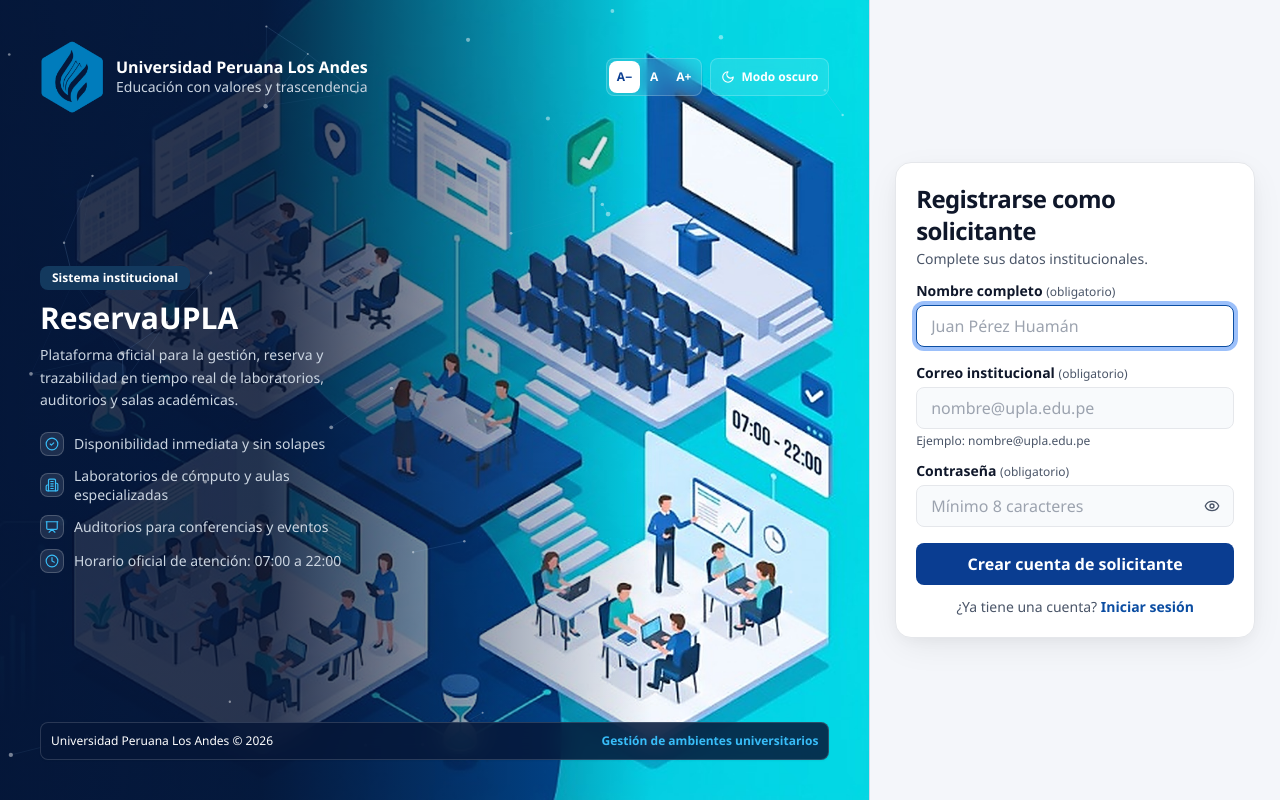
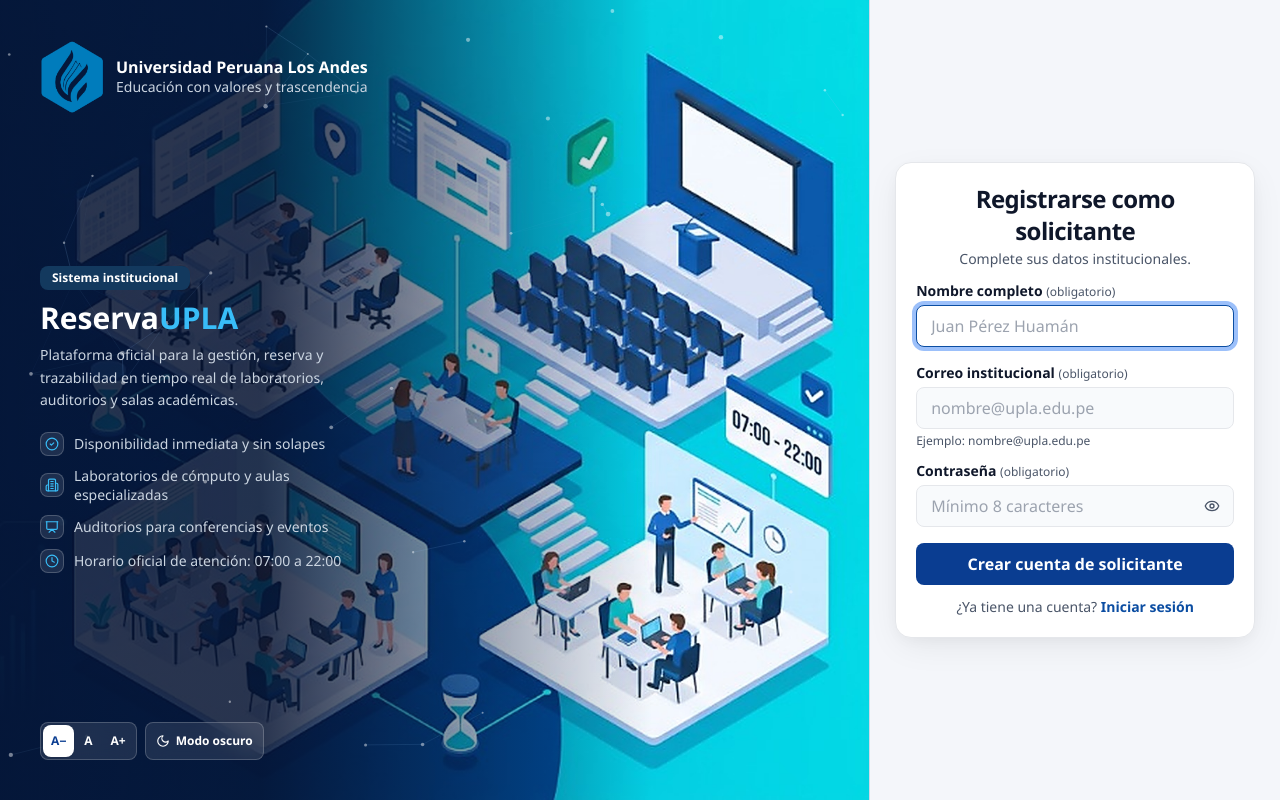
Before and after one commit to Alfonso0712/ReservaUPLA, a React (Vite) app in the folder frontend/: page /registro in a window 1280 px wide. Built offline with nearby package versions, Linux system fonts and the light colour scheme.

Commit message:
style(frontend): centrar encabezado registro, destacar upla y reubicar accesibilidad al pie

```diff
--- a/frontend/src/layouts/LayoutAutenticacion.jsx
+++ b/frontend/src/layouts/LayoutAutenticacion.jsx
@@ -34,9 +34,6 @@ export default function LayoutAutenticacion({ children }) {
               <p className="text-sm text-lateral-texto">Educación con valores y trascendencia</p>
             </div>
           </div>
-          <div className="flex items-center gap-2">
-            <ControlTamanoFuente mimetizado /><ConmutadorTema mimetizado />
-          </div>
         </div>
 
         <div className="relative z-10 max-w-[340px] my-auto py-4 space-y-4">
@@ -44,7 +41,9 @@ export default function LayoutAutenticacion({ children }) {
             <span className="inline-block px-3 py-1 mb-2.5 rounded-control bg-lateral-activo-fondo text-xs font-semibold text-sobre-primario">
               Sistema institucional
             </span>
-            <p className="text-2xl sm:text-3xl font-bold text-sobre-primario mb-2">ReservaUPLA</p>
+            <p className="text-2xl sm:text-3xl font-bold text-sobre-primario mb-2">
+              Reserva<span className="text-acento-sobre-oscuro">UPLA</span>
+            </p>
             <p className="text-sm text-lateral-texto leading-relaxed">
               Plataforma oficial para la gestión, reserva y trazabilidad en tiempo real de laboratorios, auditorios y salas académicas.
             </p>
@@ -61,9 +60,8 @@ export default function LayoutAutenticacion({ children }) {
           </ul>
         </div>
 
-        <div className="relative z-10 hidden sm:flex items-center justify-between text-xs text-white p-2.5 rounded-control bg-[#071738]/85 border border-white/15 backdrop-blur-md shadow-sm">
-          <span>Universidad Peruana Los Andes © 2026</span>
-          <span className="font-semibold text-acento-sobre-oscuro">Gestión de ambientes universitarios</span>
+        <div className="relative z-10 flex items-center gap-2">
+          <ControlTamanoFuente mimetizado /><ConmutadorTema mimetizado />
         </div>
       </aside>
 
--- a/frontend/src/pages/RegistroSolicitante.jsx
+++ b/frontend/src/pages/RegistroSolicitante.jsx
@@ -45,11 +45,11 @@ export default function RegistroSolicitante() {
   if (registrado) {
     return (
       <div className="w-full max-w-[360px] mx-auto p-4 sm:p-5 rounded-2xl border border-borde/70 bg-superficie text-texto shadow-[0_10px_35px_-5px_rgba(0,0,0,0.08),0_4px_15px_-3px_rgba(0,0,0,0.04)] dark:shadow-[0_10px_35px_-5px_rgba(0,0,0,0.4)] space-y-3">
-        <h1 ref={refExito} tabIndex={-1} className="text-2xl font-bold text-texto outline-none">
+        <h1 ref={refExito} tabIndex={-1} className="text-xl sm:text-2xl font-bold text-texto text-center outline-none">
           {MENSAJES.REGISTRO_EXITOSO_TITULO}
         </h1>
-        <AlertMessage variante="exito" rol="status" mensaje={MENSAJES.REGISTRO_EXITOSO_DETALLE} />
-        <Link to={RUTAS.INGRESAR} className="min-h-control px-4 py-2.5 rounded-control bg-primario text-sobre-primario font-semibold inline-flex items-center justify-center w-full no-underline">
+        <AlertMessage variante="exito" rol="status" mensaje={MENSAJES.REGISTRO_EXITOSO_DETALLE} compacto />
+        <Link to={RUTAS.INGRESAR} className="min-h-control px-4 py-2.5 rounded-control bg-primario text-sobre-primario font-semibold inline-flex items-center justify-center w-full no-underline hover:-translate-y-0.5 active:translate-y-0 transition-transform">
           Iniciar sesión
         </Link>
       </div>
@@ -58,7 +58,7 @@ export default function RegistroSolicitante() {
 
   return (
     <div className="w-full max-w-[360px] mx-auto p-4 sm:p-5 rounded-2xl border border-borde/70 bg-superficie text-texto shadow-[0_10px_35px_-5px_rgba(0,0,0,0.08),0_4px_15px_-3px_rgba(0,0,0,0.04)] dark:shadow-[0_10px_35px_-5px_rgba(0,0,0,0.4)] space-y-3">
-      <div>
+      <div className="flex flex-col items-center text-center">
         <h1 className="text-xl sm:text-2xl font-bold text-texto tracking-tight">Registrarse como solicitante</h1>
         <p className="mt-0.5 text-xs sm:text-sm text-texto-suave">Complete sus datos institucionales.</p>
       </div>
```
